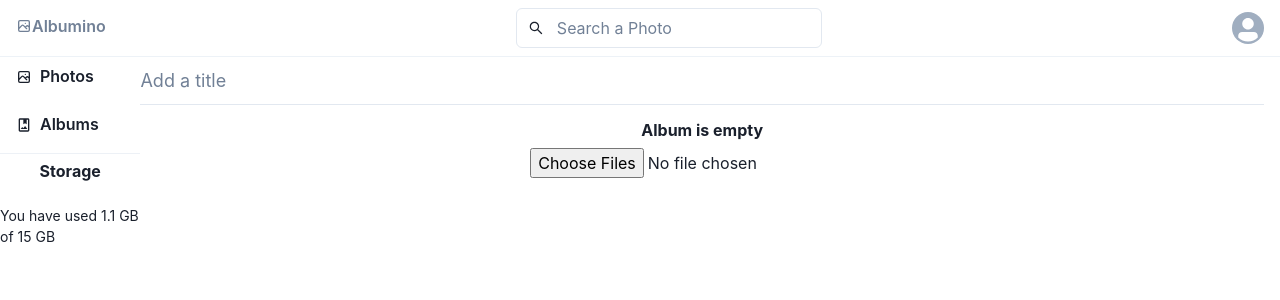
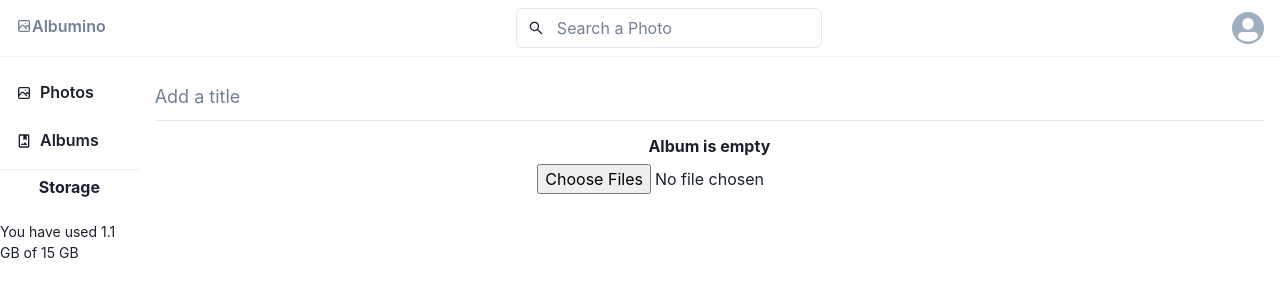
Before and after one commit to bkfan1/albumino, a Next.js app: page /album/create in a window 1280 px wide. Shown: the top 300 px of the page. Built offline with nearby package versions, Linux system fonts and the light colour scheme; no server answers.

Commit message:
Added conditional rendering for unique album route

```diff
--- a/src/components/Layout.js
+++ b/src/components/Layout.js
@@ -9,7 +9,7 @@ export default function Layout({ children }) {
   return (
     <Flex flexDirection={"column"} minHeight={"100vh"}>
       <Navbar />
-      <Flex flexDirection={"row"} width={"100%"} height={"100%"}>
+      <Flex flexDirection={"row"} width={"100%"} height={"100%"} gap={4} paddingY={4}>
         {pathname === "/album/[albumId]" ? "" : <Panel />}
         {children}
       </Flex>
```
